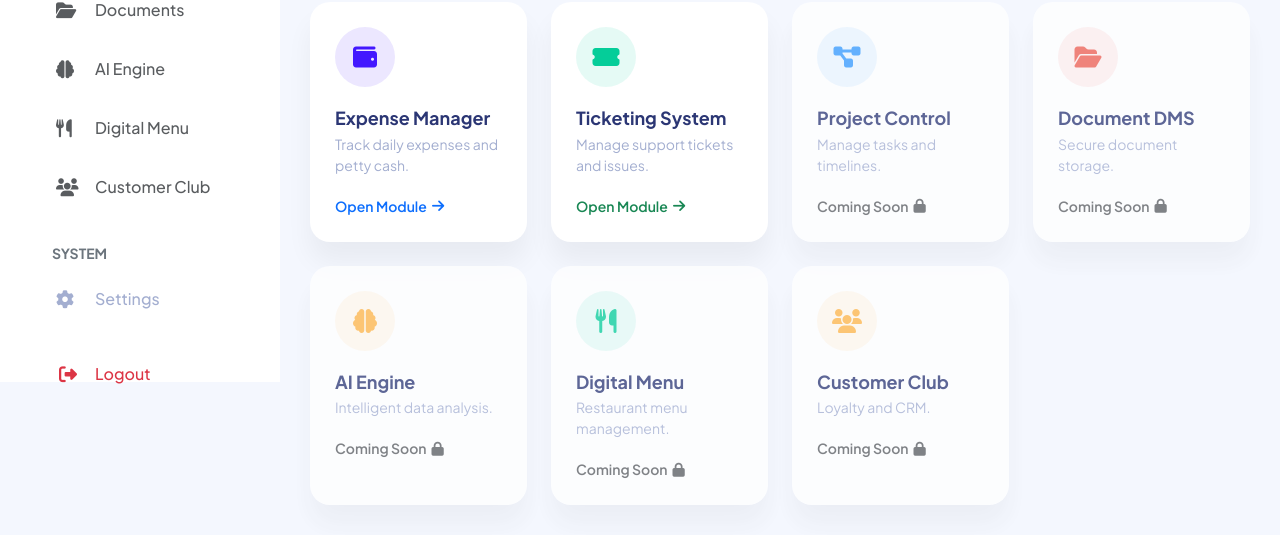
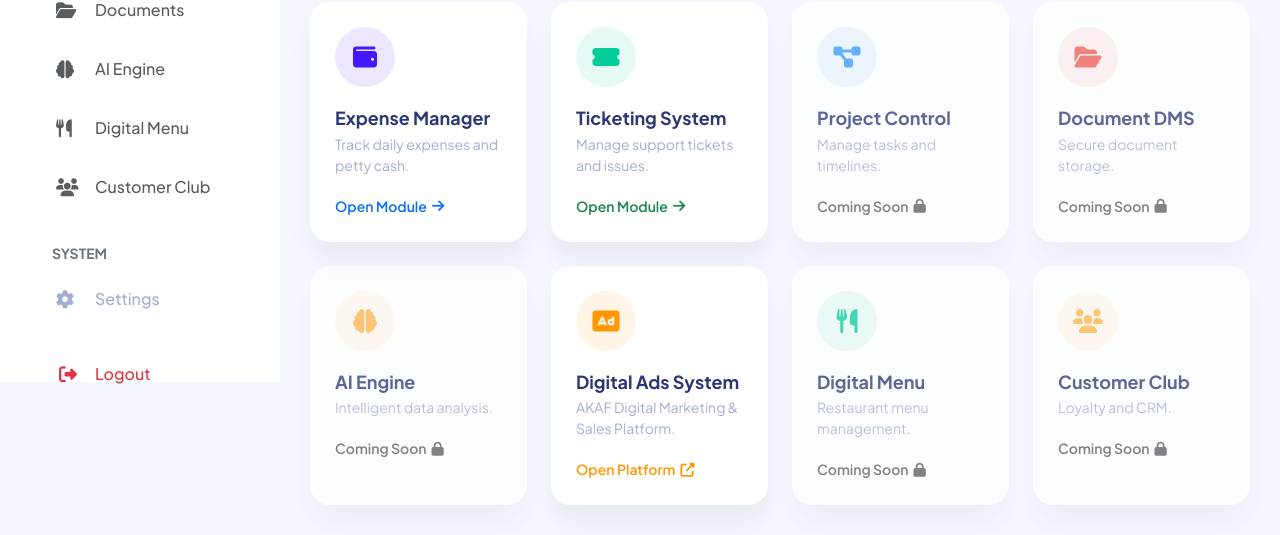
Before and after one commit to af1112/akafwebsite, a Django app: page / in a window 1280 px wide. Shown: the part 418-953 px from the top of the page. Run offline with Django 5.2, Linux system fonts and the light colour scheme; a user stored in the database is signed in; data comes from the database, SQL or seed files in the repository.

Commit message:
Feature: Add Digital Ads System link to main dashboard

```diff
--- a/templates/main_dashboard.html
+++ b/templates/main_dashboard.html
@@ -100,6 +100,22 @@
         </div>
     </div>
 
+    <!-- Digital Ads System (External Link) -->
+    <div class="col-12 col-md-6 col-lg-4 col-xl-3">
+        <a href="https://digitalmenu.akafbusiness.com" target="_blank" class="text-decoration-none">
+            <div class="dashboard-card">
+                <div class="card-icon-wrapper" style="background-color: #fff4e5; color: #ff9800;">
+                    <i class="fas fa-ad"></i>
+                </div>
+                <h3 class="card-title-lg">{% trans "Digital Ads System" %}</h3>
+                <p class="card-desc">{% trans "AKAF Digital Marketing & Sales Platform." %}</p>
+                <div class="card-action" style="color: #ff9800;">
+                    {% trans "Open Platform" %} <i class="fas fa-external-link-alt"></i>
+                </div>
+            </div>
+        </a>
+    </div>
+
     <!-- Digital Menu -->
     <div class="col-12 col-md-6 col-lg-4 col-xl-3">
         <div class="dashboard-card opacity-75" style="cursor: not-allowed">
```
